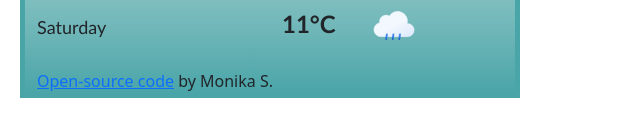
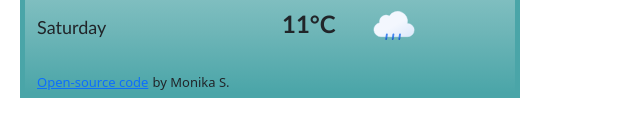
Before and after one commit to mskrobackova/myWeather, a plain HTML site: page index.html in a window 1280 px wide. Shown: the part 581-718 px from the top of the page, 0-640 px from the left. Drawn offline with nearby package versions, Linux system fonts and the light colour scheme.

Commit message:
Update style.css

```diff
--- a/src/style.css
+++ b/src/style.css
@@ -62,3 +62,7 @@ h1 {
   font-family: "Trebuchet MS", "Lucida Sans Unicode", "Lucida Grande",
     "Lucida Sans", Arial, sans-serif;
 }
+.open-source,
+.open-source-name {
+  font-size: 13px;
+}
```
